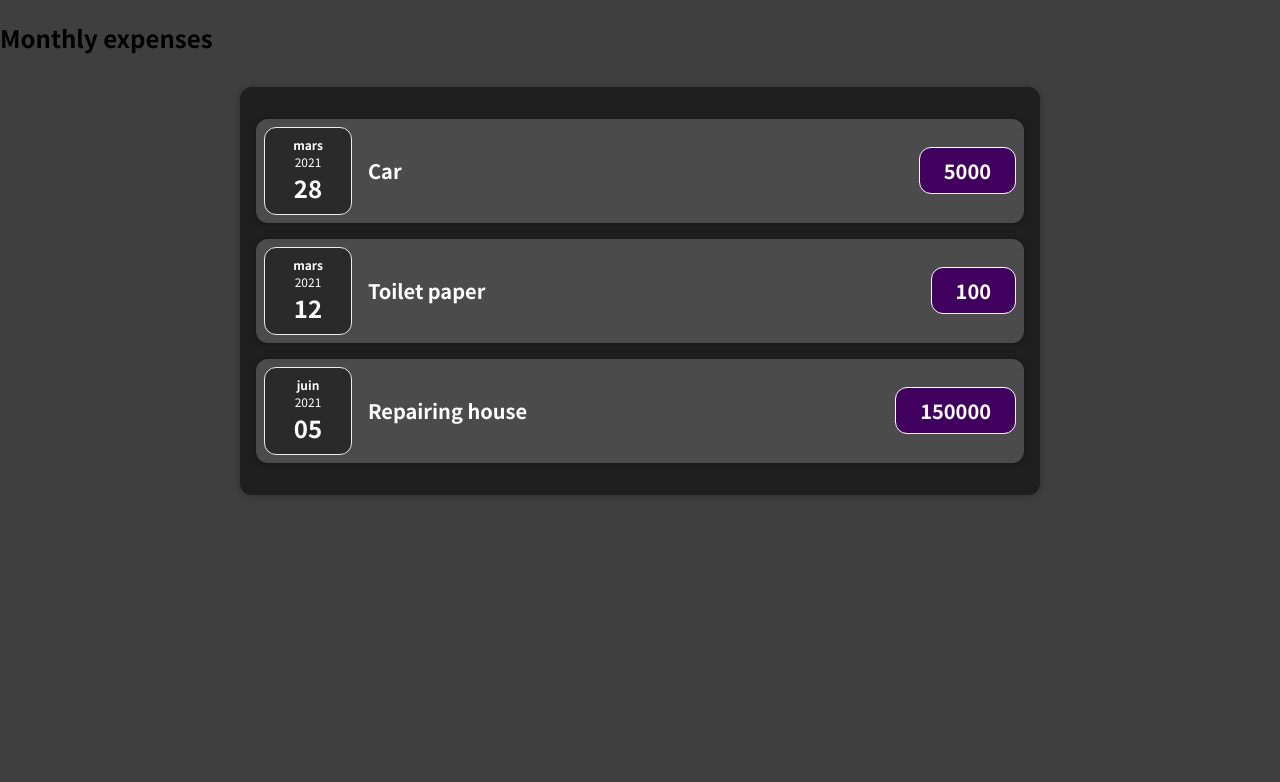
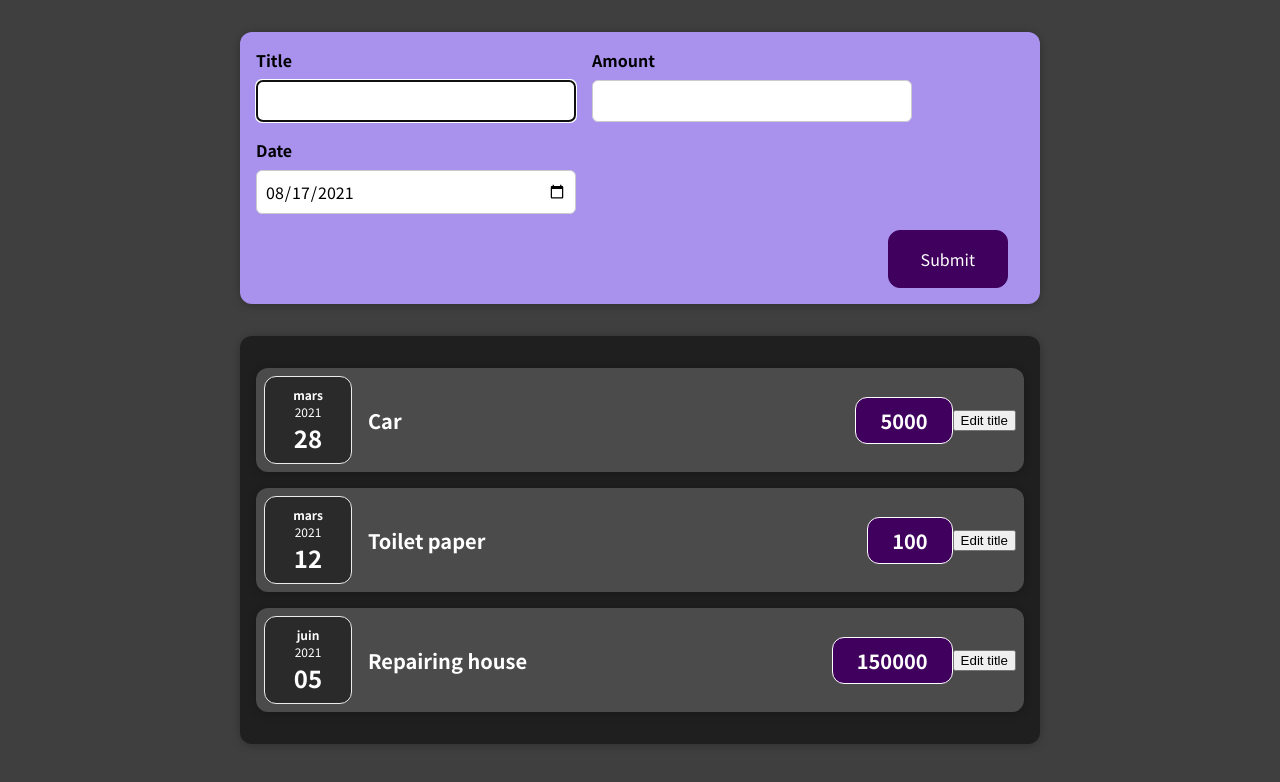
Before and after one commit to borelkoumo/react-expenses-tracker, a React (Create React App) app: page / in a window 1280 px wide. Shown: the top 782 px of the page. Built offline with nearby package versions, Linux system fonts and the light colour scheme.

Commit message:
58. Child to parent communication

```diff
--- a/src/App.js
+++ b/src/App.js
@@ -1,8 +1,10 @@
-import React from "react";
+import React, { useState } from "react";
 import Expenses from "./components/Expenses/Expenses";
+import NewExpense from "./components/Expenses/NewExpense/NewExpense";
 
 const App = () => {
-  const expenses = [
+  const [appData, setAppData] = useState({
+    expenses: [
       {
         id: 1,
         title: "Car",
@@ -21,19 +23,29 @@ const App = () => {
         date: new Date(2021, 5, 5),
         amount: 150000,
       },
-  ];
+    ],
+  });
 
-  return React.createElement(
-    "div",
-    {},
-    React.createElement("h2", {}, "Monthly expenses"),
-    React.createElement(Expenses, { expenses: expenses }, null)
+  const _onNewExpenseHandler = (data) => {
+    setAppData((previousState) => {
+      data.id = Math.random().toString();
+      appData.expenses.push(data);
+      return { ...previousState, expenses: appData.expenses };
+    });
+  };
+
+  // debugger;
+  return (
+    <div>
+      <NewExpense onNewExpenseHandler={_onNewExpenseHandler}></NewExpense>
+      <Expenses expenses={appData.expenses} />
+    </div>
   );
-  // return (
-  //   <div>
-  //     <h2>Monthly expenses</h2>
-  //     <Expenses expenses={expenses} />
-  //   </div>
+  // return React.createElement(
+  //   "div",
+  //   {},
+  //   React.createElement("h2", {}, "Monthly expenses"),
+  //   React.createElement(Expenses, { expenses: expenses }, null)
   // );
 };
 
--- a/src/components/Expenses/ExpenseItem.js
+++ b/src/components/Expenses/ExpenseItem.js
@@ -1,9 +1,16 @@
 import ExpenseDate from "./ExpenseDate";
 import "./ExpenseItem.css";
 import Card from "../UI/Card";
+import { useState } from "react";
 
 const ExpenseItem = (props) => {
-  const { id, title, date, amount } = props.data;
+  const { date, amount } = props.data;
+  const [title, setTitle] = useState(props.data.title);
+
+  const clickHandler = () => {
+    setTitle("New title"); // Give
+    console.log(title);
+  };
 
   return (
     <Card className="expense-item">
@@ -12,6 +19,7 @@ const ExpenseItem = (props) => {
         <h2>{title}</h2>
         <div className="expense-item__price">{amount}</div>
       </div>
+      <button onClick={clickHandler}>Edit title</button>
     </Card>
   );
 };
--- /dev/null
+++ b/src/components/Expenses/NewExpense/ExpenseForm.css
@@ -0,0 +1,26 @@
+.new-expense__controls {
+  display: flex;
+  flex-wrap: wrap;
+  gap: 1rem;
+  margin-bottom: 1rem;
+  text-align: left;
+}
+
+.new-expense__control label {
+  font-weight: bold;
+  margin-bottom: 0.5rem;
+  display: block;
+}
+
+.new-expense__control input {
+  font: inherit;
+  padding: 0.5rem;
+  border-radius: 6px;
+  border: 1px solid #ccc;
+  width: 20rem;
+  max-width: 100%;
+}
+
+.new-expense__actions {
+  text-align: right;
+}
--- /dev/null
+++ b/src/components/Expenses/NewExpense/ExpenseForm.js
@@ -0,0 +1,119 @@
+import { useState } from "react";
+import "./ExpenseForm.css";
+
+const ExpenseForm = (props) => {
+  // const [title, setTitle] = useState("");
+  // const [amount, setAmount] = useState(0);
+  // const [date, setDate] = useState("");
+
+  const defaultDate = _getDefaultDate();
+  const onNewExpenseHandler = props.onNewExpenseHandler;
+
+  const [formData, setFormData] = useState({
+    title: "",
+    amount: "",
+    date: defaultDate,
+  });
+  const _titleChangeHandler = (e) => {
+    // setTitle(e.target.value);
+    // setFormData({
+    //   ...formData,
+    //   title: e.target.value,
+    // });
+    setFormData((previousState) => {
+      return { ...previousState, title: e.target.value };
+    });
+  };
+  const _amountChangeHandler = (e) => {
+    // setAmount(e.target.value)
+    // setFormData({
+    //   ...formData,
+    //   amount: e.target.value,
+    // });
+    setFormData((previousState) => {
+      return { ...previousState, amount: e.target.value };
+    });
+  };
+  const _dateChangeHandler = (e) => {
+    // setDate(e.target.value);
+    // setFormData({
+    //   ...formData,
+    //   date: e.target.value,
+    // });
+    setFormData((previousState) => {
+      return { ...previousState, date: e.target.value };
+    });
+  };
+
+  const _onSubmitHandler = (e) => {
+    // debugger;
+    e.preventDefault();
+    const expenseData = {
+      title: formData.title,
+      amount: formData.amount,
+      date: new Date(formData.date),
+    };
+    onNewExpenseHandler(expenseData);
+  };
+
+  function _getDefaultDate() {
+    const date = new Date();
+    let displayDate = date
+      .toLocaleDateString("fr-FR", {
+        year: "numeric",
+        month: "numeric",
+        day: "2-digit",
+      })
+      .split("/")
+      .reverse();
+    if (displayDate[1].length == 1) {
+      displayDate[1] = "0" + displayDate[1];
+    }
+    displayDate = displayDate.join("-");
+    return displayDate;
+  }
+
+  // debugger;
+  return (
+    <form onSubmit={_onSubmitHandler}>
+      <div className="new-expense__controls">
+        <div className="new-expense__control">
+          <label>Title</label>
+          <input
+            type="text"
+            onChange={_titleChangeHandler}
+            value={formData.title}
+            autoFocus
+          ></input>
+        </div>
+        <div className="new-expense__control">
+          <label>Amount</label>
+          <input
+            type="number"
+            onChange={_amountChangeHandler}
+            value={formData.amount}
+            min="1"
+            // max="500000"
+            step="1"
+          ></input>
+        </div>
+        <div className="new-expense__control">
+          <label>Date</label>
+          <input
+            type="date"
+            onChange={_dateChangeHandler}
+            min="2019-01-01"
+            max="2022-12-31"
+            // value="2021-8-18"
+            value={formData.date}
+          ></input>
+        </div>
+      </div>
+      <div className="new-expense__actions">
+        <button type="submit">Submit</button>
+      </div>
+    </form>
+  );
+};
+
+export default ExpenseForm;
--- /dev/null
+++ b/src/components/Expenses/NewExpense/NewExpense.css
@@ -0,0 +1,38 @@
+.new-expense {
+  background-color: #a892ee;
+  padding: 1rem;
+  margin: 2rem auto;
+  width: 50rem;
+  max-width: 95%;
+  border-radius: 12px;
+  text-align: center;
+  box-shadow: 0 1px 8px rgba(0, 0, 0, 0.25);
+}
+
+.new-expense button {
+  font: inherit;
+  cursor: pointer;
+  padding: 1rem 2rem;
+  border: 1px solid #40005d;
+  background-color: #40005d;
+  color: white;
+  border-radius: 12px;
+  margin-right: 1rem;
+}
+
+.new-expense button:hover,
+.new-expense button:active {
+  background-color: #510674;
+  border-color: #510674;
+}
+
+.new-expense button.alternative {
+  color: #220131;
+  border-color: transparent;
+  background-color: transparent;
+}
+
+.new-expense button.alternative:hover,
+.new-expense button.alternative:active {
+  background-color: #ddb3f8;
+}
--- /dev/null
+++ b/src/components/Expenses/NewExpense/NewExpense.js
@@ -0,0 +1,13 @@
+import ExpenseForm from "./ExpenseForm";
+import "./NewExpense.css";
+
+const NewExpense = (props) => {
+  // debugger;
+  return (
+    <div className="new-expense">
+      <ExpenseForm onNewExpenseHandler={props.onNewExpenseHandler} />
+    </div>
+  );
+};
+
+export default NewExpense;
```
Also changed, not shown: 1 other file (tests, documents, lock files or other folders). Lines whose indentation alone changed are shown as unchanged.
